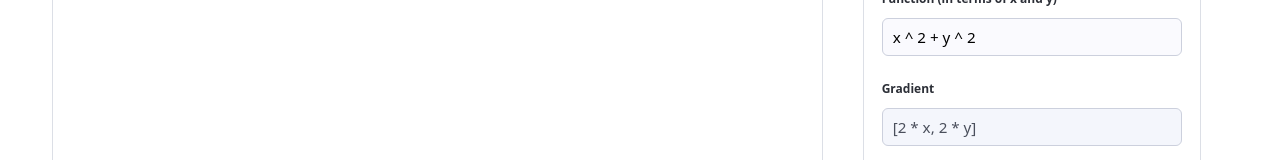
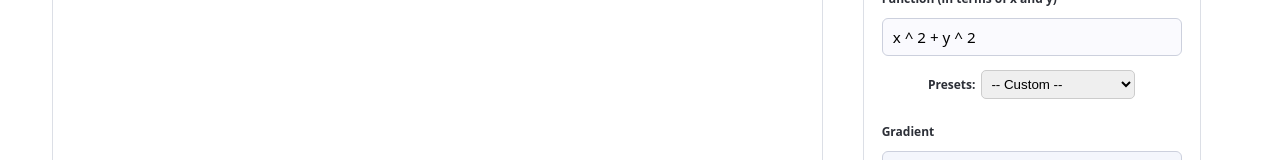
Before and after one commit to yenan/ELVIS, a React (Vite) app: page /optimization in a window 1280 px wide. Both pictures are taken after a click on the button "Bivariate". Shown: the part 358-518 px from the top of the page. Built offline with nearby package versions, Linux system fonts and the light colour scheme.

Commit message:
Add optimisation benchmark function presets

```diff
--- a/src/visualizers/optimization/bivariate/FunctionInput.jsx
+++ b/src/visualizers/optimization/bivariate/FunctionInput.jsx
@@ -1,9 +1,51 @@
 import "../styles.css";
 
+const PRESETS = {
+  "-- Custom --": {
+    func: "x ^ 2 + 30 * y ^ 2",
+    min: -1,
+    max: 1,
+  },
+  "Ackley function": {
+    func: "-20 * exp(-0.2 * sqrt(0.5 * (x^2 + y^2))) - exp(0.5 * (cos(2 * pi * x) + cos(2 * pi * y))) + e + 20",
+    min: -5,
+    max: 5,
+  },
+  "Rastrigin function": {
+    func: "20 + (x^2 - 10 * cos(2 * pi * x)) + (y^2 - 10 * cos(2 * pi * y))",
+    min: -5.12,
+    max: 5.12,
+  },
+  "Rosenbrock function": {
+    func: "(1 - x)^2 + 100 * (y - x^2)^2",
+    min: -2,  // wikipedia says -inf to inf, not sure what to pick
+    max: 2,
+  },
+  "Sphere function": {
+    func: "x^2 + y^2",
+    min: -1,
+    max: 1,
+  },
+};
+
 function FunctionInput(props) {
+  const currentPreset =
+    Object.entries(PRESETS).find(([name, preset]) => preset.func === props.functionInput)?.[0]
+    ?? "— Custom —";
+
+  function handlePresetChange(e) {
+    const selectedPreset = e.target.value;
+    props.setFunctionInput(PRESETS[selectedPreset].func);
+    props.setXMin(PRESETS[selectedPreset].min);
+    props.setXMax(PRESETS[selectedPreset].max);
+    props.setYMin(PRESETS[selectedPreset].min);
+    props.setYMax(PRESETS[selectedPreset].max);
+  }
+
   return (
     <div className="field">
       <label htmlFor="function-input">Function (in terms of x and y)</label>
+
       <input
         id="function-input"
         type="text"
@@ -11,6 +53,23 @@ function FunctionInput(props) {
         onChange={(e) => props.setFunctionInput(e.target.value)}
         autoComplete="off"
       />
+
+      <div style={{ marginTop: "0.5em" }}>
+        <label htmlFor="preset-select" style={{ marginRight: "0.5em" }}>
+          Presets:
+        </label>
+        <select
+          id="preset-select"
+          value={currentPreset}
+          onChange={handlePresetChange}
+        >
+          {Object.keys(PRESETS).map((name) => (
+            <option key={name} value={name}>
+              {name}
+            </option>
+          ))}
+        </select>
+      </div>
     </div>
   );
 }
--- a/src/visualizers/optimization/bivariate/FunctionTab.jsx
+++ b/src/visualizers/optimization/bivariate/FunctionTab.jsx
@@ -8,6 +8,10 @@ function FunctionTab(props) {
       <FunctionInput
         functionInput={props.functionInput}
         setFunctionInput={props.setFunctionInput}
+        setXMin={props.setXMin}
+        setXMax={props.setXMax}
+        setYMin={props.setYMin}
+        setYMax={props.setYMax}
       />
       <DerivativesDisplay
         gradient={props.gradient}
```
